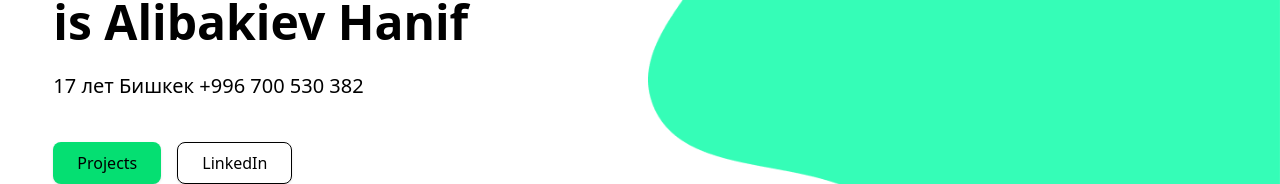
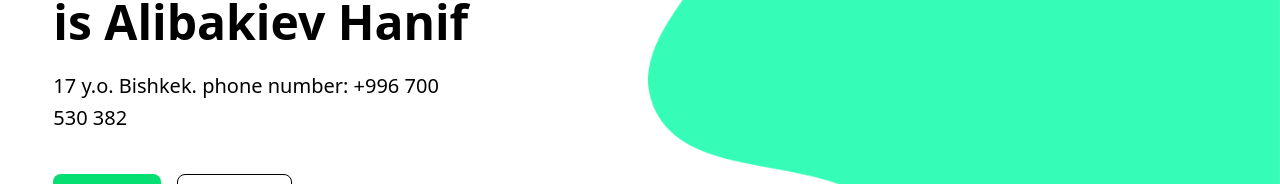
Before and after one commit to dttbs/myPortfolio, a React (Vite) app: page / in a window 1280 px wide. Shown: the part 208-392 px from the top of the page. Built offline with nearby package versions, Linux system fonts and the light colour scheme.

Commit message:
Update About.jsx

```diff
--- a/src/about/About.jsx
+++ b/src/about/About.jsx
@@ -12,7 +12,7 @@ export const About = () => {
         </h1>
         <div className="leading-8">
           <p className="w-4/12 text-[20px] mt-5">
-           17 лет Бишкек +996 700 530 382
+           17 y.o. Bishkek. phone number: +996 700 530 382
           </p>
         </div>
       </div>
```
